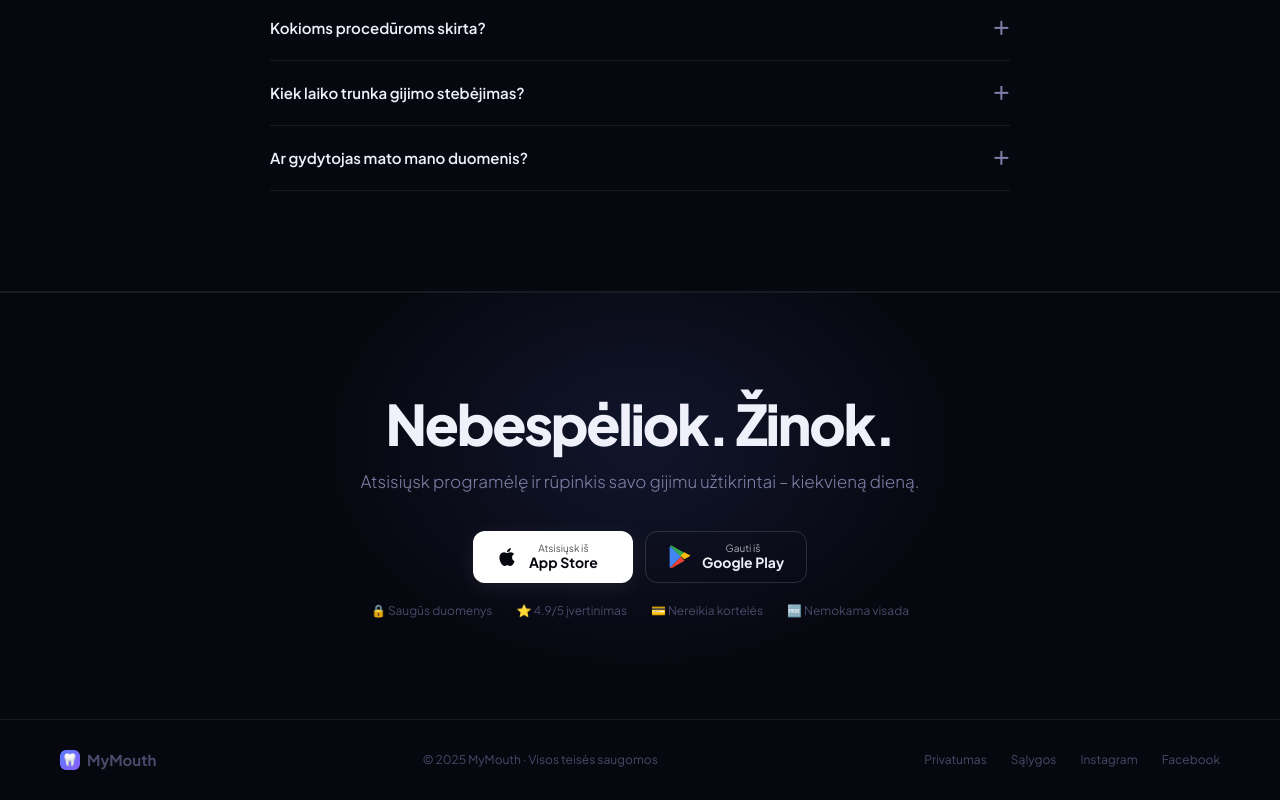
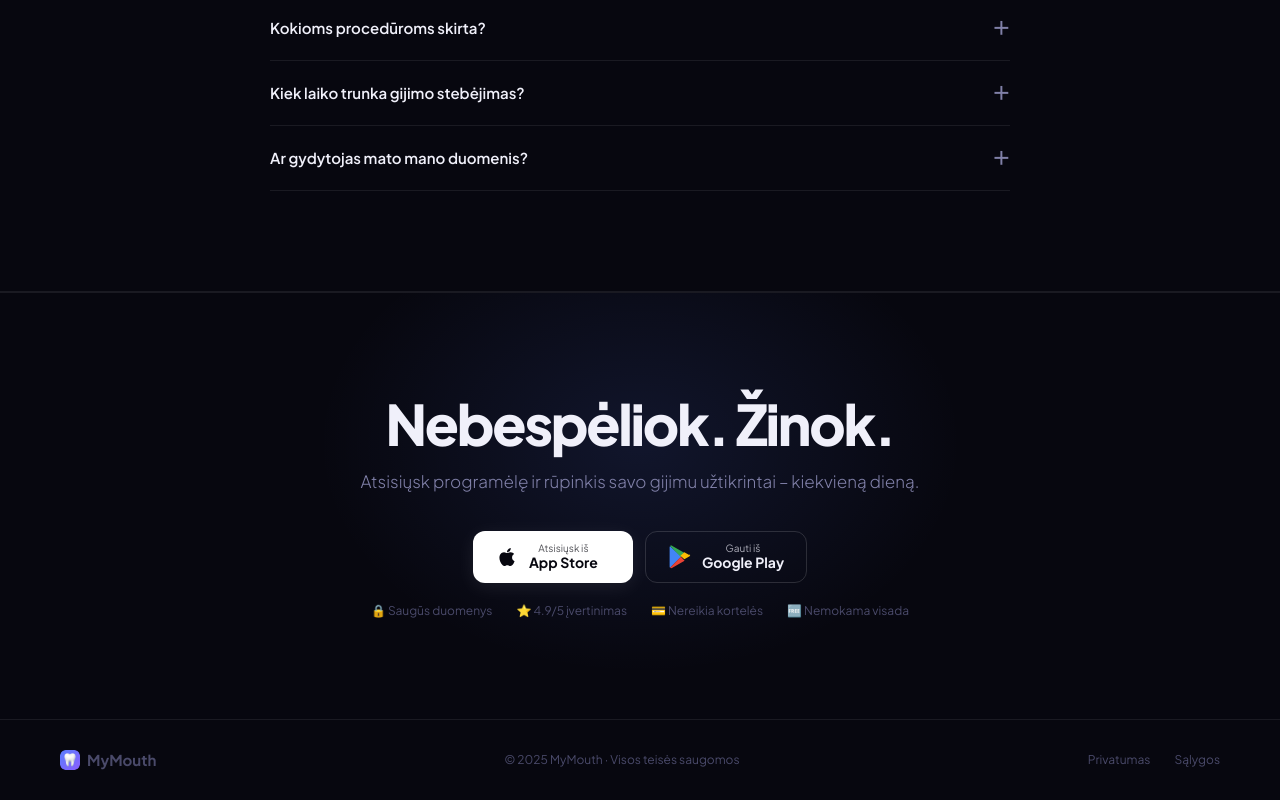
Before and after one commit to omega-solutions-cyber/mymouth-landing, a Next.js app: page / in a window 1280 px wide. Shown: the part 5671-6471 px from the top of the page. Built offline with nearby package versions, Linux system fonts and the light colour scheme.

Commit message:
fix: remove "Instagram" and "Facebook" links from footer navigation

```diff
--- a/app/page.jsx
+++ b/app/page.jsx
@@ -825,7 +825,7 @@ export default function Page() {
           © 2025 MyMouth · Visos teisės saugomos
         </div>
         <div className="flex gap-6">
-          {["Privatumas", "Sąlygos", "Instagram", "Facebook"].map((l) => (
+          {["Privatumas", "Sąlygos"].map((l) => (
             <a
               key={l}
               href="#"
```
